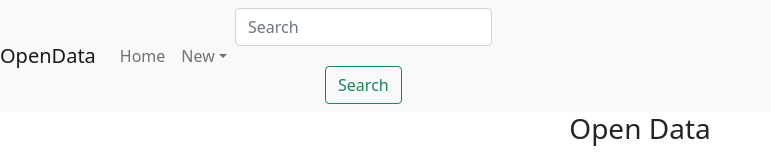
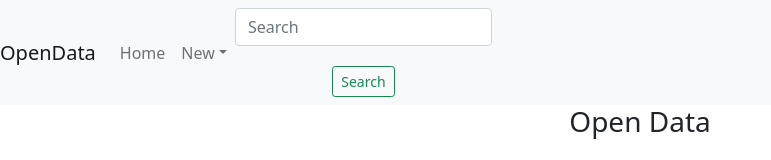
Before and after one commit to timeonator/open.data, a React (Create React App) app: page / in a window 1280 px wide. Shown: the top 160 px of the page, without its empty margins (0-771 px from the left). Built offline with nearby package versions, Linux system fonts and the light colour scheme; the HTML template or start-up script is replaced by a standard one.

Commit message:
Initial Nav

```diff
--- a/src/navigation.js
+++ b/src/navigation.js
@@ -17,13 +17,13 @@ const Navigation = () => {
       <Nav.Link href="/home">Home</Nav.Link>
       <NavDropdown title="New" id="basic-nav-dropdown">
         <NavDropdown.Item href="/datapackage">Datapackage</NavDropdown.Item>
-
       </NavDropdown>
     </Nav>
     <Form inline>
-      <FormControl type="text" placeholder="Search" className="mr-sm-2" />
-      <Button variant="outline-success">Search</Button>
+      <FormControl type="text" placeholder="Search" className="mr-sm-3" />
+      <Button variant="outline-success" size='sm'>Search</Button>
     </Form>
+
   </Navbar.Collapse>
 </Navbar>
     )
```
